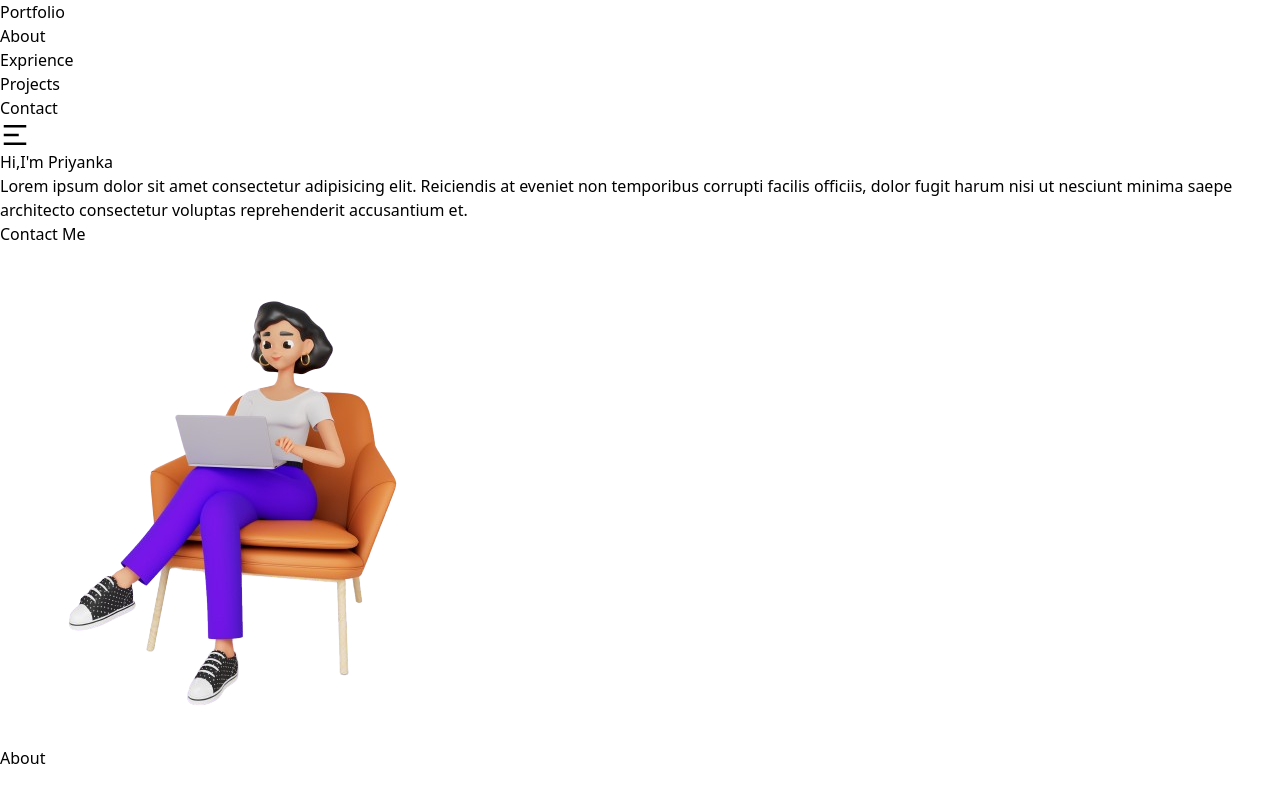
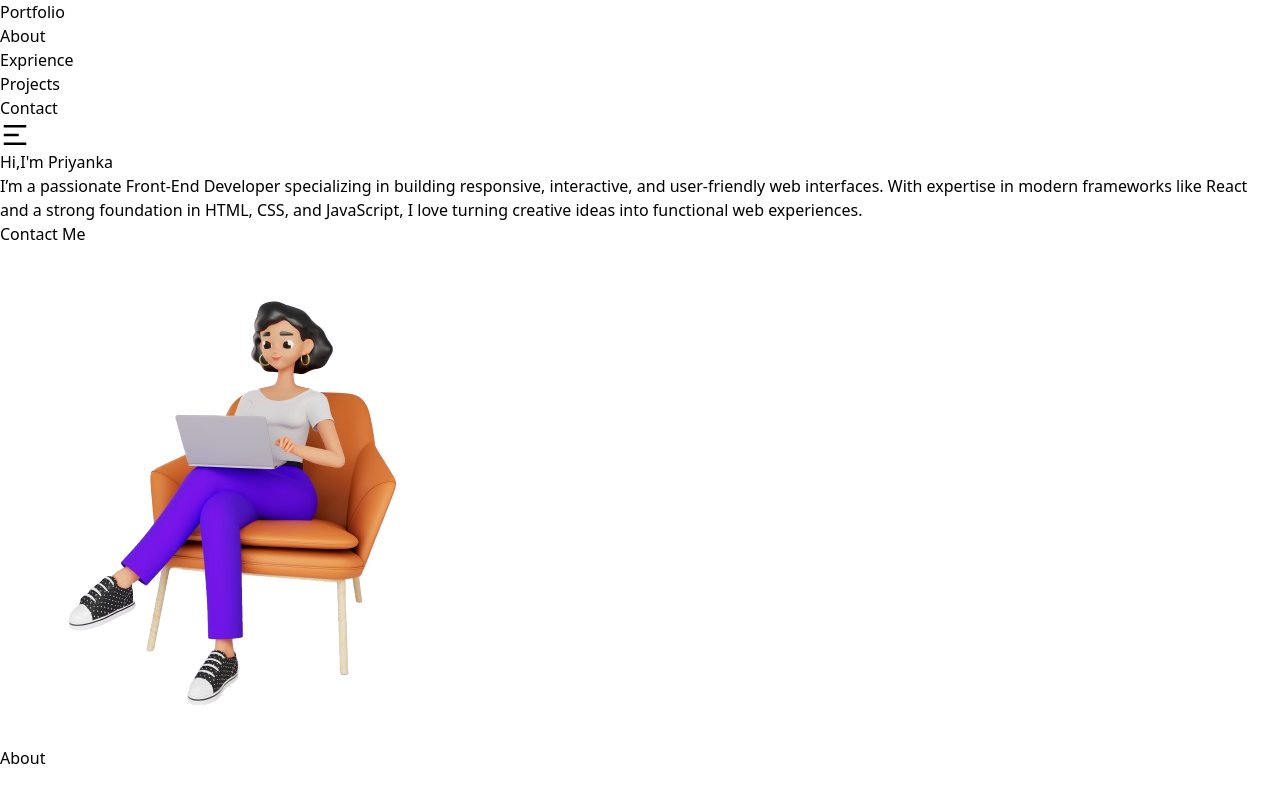
Before and after one commit to codewithpiyu/react-portfolio, a React (Vite) app: page / in a window 1280 px wide. Shown: the top 800 px of the page. Built offline with nearby package versions, Linux system fonts and the light colour scheme.

Commit message:
update: home section discription

```diff
--- a/src/Compontents/Home/Home.jsx
+++ b/src/Compontents/Home/Home.jsx
@@ -8,7 +8,7 @@ const Home = () => {
       <div className='md:w-2/4 md:pt-10'>
         <h1 className='text-3xl md:text-6xl font-bold flex leading-normal tracking-tigther'>
           <TextChange/></h1>
-        <p className='text-sm md:text-2xl tracking-tight'>Lorem ipsum dolor sit amet consectetur adipisicing elit. Reiciendis at eveniet non temporibus corrupti facilis officiis, dolor fugit harum nisi ut nesciunt minima saepe architecto consectetur voluptas reprehenderit accusantium et.</p>
+        <p className='text-sm md:text-2xl tracking-tight mt-3'>I’m a passionate Front-End Developer specializing in building responsive, interactive, and user-friendly web interfaces. With expertise in modern frameworks like React and a strong foundation in HTML, CSS, and JavaScript, I love turning creative ideas into functional web experiences.</p>
         <button className="mt-5 md:md-10 text-white py02 px-3 text-sm md:text-lg md:py-2 md:px-4 hover:opacity-85 duration-300 hover:scale-105 font-semibold rounded-3xl bg-[#465697]">
           Contact Me
         </button>
```
Also changed, not shown: 1 other file (tests, documents, lock files or other folders).
